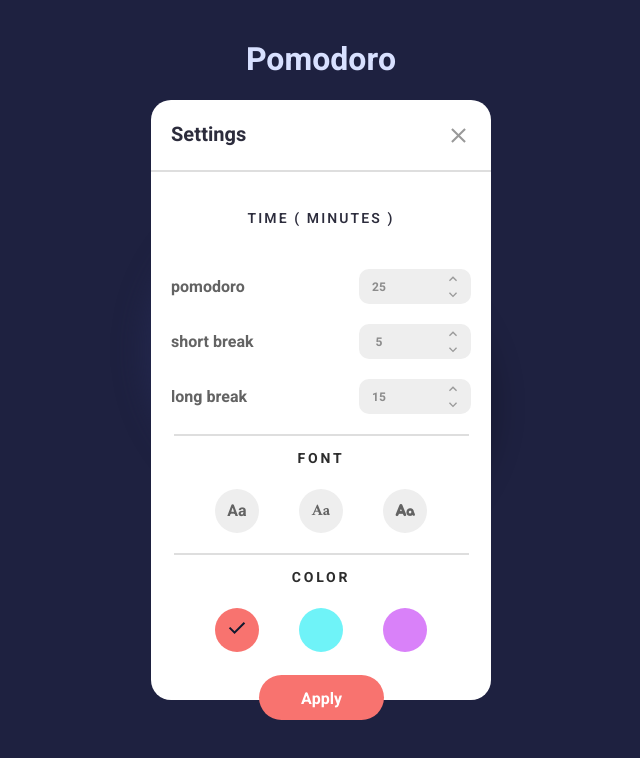
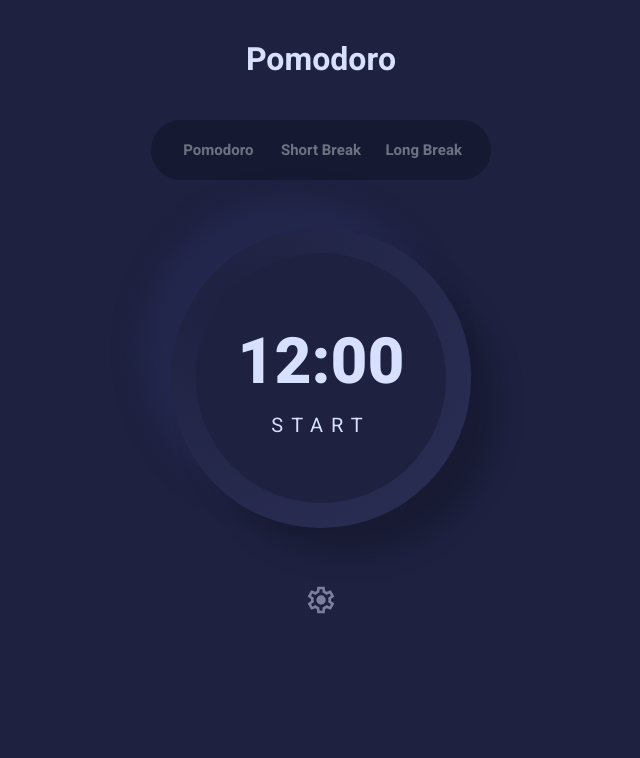
Before and after one commit to NgirfanulMangali/pomodoro-app, a React (Vite) app: page / in a window 1280 px wide. Shown: the top 758 px of the page, without its empty margins (319-959 px from the left). Built offline with nearby package versions, Linux system fonts and the light colour scheme.

Commit message:
making modal popup

```diff
--- a/src/ModalPopup.tsx
+++ b/src/ModalPopup.tsx
@@ -3,16 +3,27 @@ import KeyboardArrowUp from './assets/keyboard_arrow_up.svg'
 import KeyboardArrowDown from './assets/keyboard_arrow_down.svg'
 import TickIcon from './assets/tick icon.svg'
 import style from './ModalPopup.module.pcss'
-
+import { useState } from 'react'
+import settinglogo from './assets/setting icon.svg'
 
 export default function ModalPopup() {
 
+    const [show, setShow] = useState(false);
+
+
+
 
     return (
+        <>  <div className="flex justify-center mt-14 ">
+            <img src={settinglogo} alt="settinglogo" className="w-8 h-8" onClick={() => setShow(true)} />
+        </div>
+
+
+            {show ? (
                 <div className="w-[340px] h-[600px] bg-white mx-auto absolute top-1/2 left-1/2  -translate-x-1/2 -translate-y-1/2 rounded-[20px]" id="modal">
                     <div className={style.mycontainer}>
                         <p className="text-black-15-0.9 text-M-20 font-bold">Settings</p>
-                <button id="close"><img src={CloseIcon} alt="cross pict" className="w-[25px] h-[25px]" /></button>
+                        <button onClick={() => setShow(false)} > <img src={CloseIcon} alt="cross pict" className="w-[25px] h-[25px]" /></button>
                     </div>
                     {/* Line */}
                     <hr className="border-gray-DE border-1 mt-5" />
@@ -90,5 +101,9 @@ export default function ModalPopup() {
 
 
                 </div>
+            ) : null}
+        </>
+
     )
+
 }
--- a/src/main.tsx
+++ b/src/main.tsx
@@ -1,9 +1,10 @@
-import { StrictMode } from 'react'
+import { StrictMode, useState } from 'react'
 import { createRoot } from 'react-dom/client'
 import TimeOption from './TimeOption.tsx'
 import TimerSection from './TimerSection.tsx'
-import settinglogo from './assets/setting icon.svg'
+
 import ModalPopup from './ModalPopup.tsx'
+
 
 
 const rootElement = document.getElementById('root');
@@ -14,9 +15,7 @@ if (rootElement) {
       < TimeOption />
       <TimerSection />
       < ModalPopup />
-      <div className="flex justify-center mt-14 ">
-        <img src={settinglogo} alt="settinglogo" className="w-8 h-8" />
-      </div>
+
 
     </StrictMode>,
   )
```
Also changed, not shown: src/TimerSection.tsx (+6 -1 lines). Lines whose indentation alone changed are shown as unchanged.
